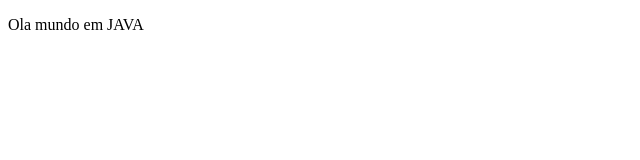
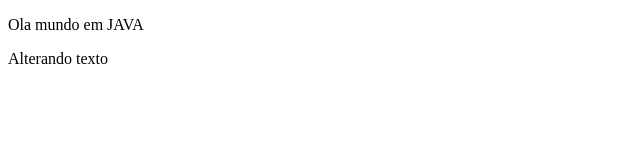
Before and after one commit to Bacarinx/BootCamp-DevJr, a plain HTML site: page Module1/index.html in a window 1280 px wide. Shown: the full height of the page, 0-640 px from the left. Drawn offline with Linux system fonts and the light colour scheme.

Commit message:
Segunda alteracao

```diff
--- a/Module1/index.html
+++ b/Module1/index.html
@@ -7,5 +7,6 @@
 </head>
 <body>
     <p>Ola mundo em JAVA</p>
+    <p>Alterando texto</p>
 </body>
 </html>
```
